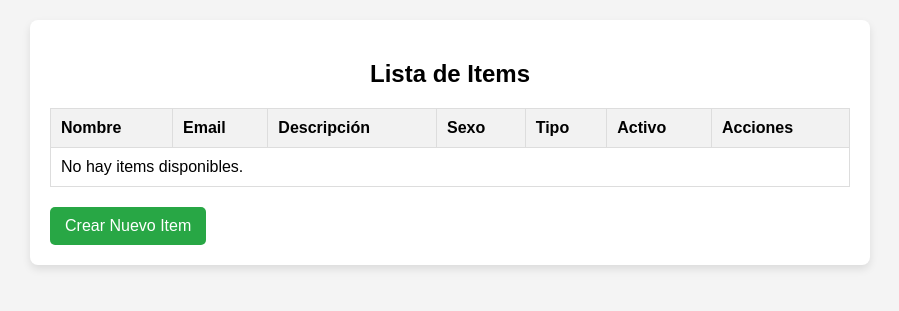
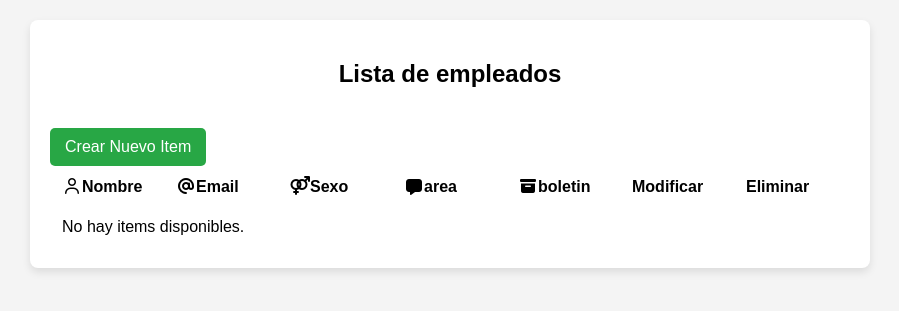
Before and after one commit to javier1002/prueba_tecnica, a FastAPI app: template app/templates/list.html in a window 1280 px wide. Shown: the top 311 px of the page, without its empty margins (190-1089 px from the left). Run offline with FastAPI, Linux system fonts and the light colour scheme; the template is opened without the code that fills it, so the values that code supplies are empty; parts of the project's set-up code (start-up, migrations or seed data) failed here and were passed over; some libraries are stand-ins or nearby versions.

Commit message:
se termino el listar y se completo el mostrar

```diff
--- a/app/main.py
+++ b/app/main.py
@@ -5,6 +5,9 @@ from fastapi.responses import HTMLResponse, RedirectResponse
 from sqlalchemy.orm import Session
 from app import models, schemas, crud
 from app.database import engine, SessionLocal, Base
+from typing import List
+import re
+import json
 
 # Crear las tablas en la base de datos
 Base.metadata.create_all(bind=engine)
@@ -34,7 +37,16 @@ async def redirect_to_list():
 # Endpoint para listar los items en formato HTML (con tabla)
 @app.get("/list", response_class=HTMLResponse)
 async def listar_items_html(request: Request, db: Session = Depends(get_db)):
-    items = crud.get_items(db)  # Obtiene todos los items de la base de datos
+    items = crud.get_items(db)
+
+    # Deserializar roles para cada item para mostrarlos correctamente
+    for item in items:
+        if item.roles and isinstance(item.roles, str):
+            try:
+                item.roles = json.loads(item.roles)
+            except:
+                item.roles = []
+
     return templates.TemplateResponse("list.html", {"request": request, "items": items})
 
 # Endpoint para mostrar el formulario de creación de items
@@ -42,20 +54,41 @@ async def listar_items_html(request: Request, db: Session = Depends(get_db)):
 async def mostrar_formulario(request: Request):
     return templates.TemplateResponse("formulario.html", {"request": request})
 
+# Función para validar el nombre
+def validar_nombre(nombre: str):
+    # Expresión regular para solo letras y espacios
+    nombre_regex = r"^[a-zA-ZáéíóúÁÉÍÓÚñÑ\s]+$"
+    if not re.match(nombre_regex, nombre):
+        raise ValueError("El nombre solo puede contener letras y espacios.")
+
 # Endpoint para crear un nuevo item
 @app.post("/items/")
 async def crear_item(
     nombre: str = Form(...),
-    email : str = Form(...),
+    email: str = Form(...),
     descripcion: str = Form(""),
     sexo: str = Form(""),
-    tipo: str = Form(...),
+    area: str = Form(...),
     activo: bool = Form(False),
+    roles: List[str] = Form([]),
     db: Session = Depends(get_db)
 ):
-    item = schemas.ItemCreate(nombre=nombre, descripcion=descripcion, sexo=sexo, tipo=tipo, activo=activo)
+    try:
+        validar_nombre(nombre)  # Validación del nombre
+    except ValueError as e:
+        raise HTTPException(status_code=422, detail=str(e))
+
+    item = schemas.ItemCreate(
+        nombre=nombre,
+        email=email,
+        descripcion=descripcion,
+        sexo=sexo,
+        area=area,
+        activo=activo,
+        roles=roles
+    )
     crud.crear_item(db, item)
-    return RedirectResponse("/", status_code=303)  # Redirige a la lista de items después de crear
+    return RedirectResponse("/", status_code=303)
 
 # Endpoint para mostrar el formulario de edición de un item
 @app.get("/items/{item_id}/edit", response_class=HTMLResponse)
@@ -63,29 +96,59 @@ async def editar_item(request: Request, item_id: int, db: Session = Depends(get_
     item = crud.get_items_by_id(db, item_id)
     if not item:
         raise HTTPException(status_code=404, detail="Item no encontrado")
+
+
+    if item.roles and isinstance(item.roles, str):
+        try:
+            item.roles = json.loads(item.roles)
+        except:
+            item.roles = []
+
     return templates.TemplateResponse("editar_item.html", {"request": request, "item": item})
 
-# Endpoint para actualizar un item (usamos POST para simular PUT)
+# Función para actualizar un item
 @app.post("/items/{item_id}/edit")
 async def actualizar_item(
     item_id: int,
     nombre: str = Form(...),
+    email: str = Form(...),
     descripcion: str = Form(""),
-    categoria: str = Form(""),
-    tipo: str = Form(...),
+    sexo: str = Form(""),
+    area: str = Form(...),
     activo: bool = Form(False),
+    roles: List[str] = Form([]),
     db: Session = Depends(get_db)
 ):
-    item = schemas.ItemUpdate(nombre=nombre, descripcion=descripcion, categoria=categoria, tipo=tipo, activo=activo)
+    try:
+        validar_nombre(nombre)
+    except ValueError as e:
+        raise HTTPException(status_code=422, detail=str(e))
+
+    item = schemas.ItemUpdate(
+        nombre=nombre,
+        email=email,
+        descripcion=descripcion,
+        sexo=sexo,
+        area=area,
+        activo=activo,
+        roles=roles
+    )
+
     updated_item = crud.update_item(db, item_id, item)
+
     if not updated_item:
         raise HTTPException(status_code=404, detail="Item no encontrado")
-    return RedirectResponse("/", status_code=303)  # Redirige a la lista de items después de la actualización
+
+    return RedirectResponse("/list", status_code=303)
 
 # Endpoint para eliminar un item (simulando DELETE con un POST)
 @app.post("/items/{item_id}/delete")
 async def eliminar_item(item_id: int, db: Session = Depends(get_db)):
-    db_item = crud.delete_item(db, item_id)
+    db_item = crud.get_items_by_id(db, item_id)
+
     if not db_item:
         raise HTTPException(status_code=404, detail="Item no encontrado")
-    return RedirectResponse("/", status_code=303)  # Redirige a la lista de items después de eliminar
+
+    crud.delete_item(db, item_id)
+
+    return RedirectResponse("/list", status_code=303)
--- a/app/routers/items.py
+++ b/app/routers/items.py
@@ -29,7 +29,7 @@ def listar_items(request: Request, db: Session = Depends(get_db)):
     return templates.TemplateResponse("items/list.html", {"request": request, "items": items})
 
 @router.post("/items/create", response_class=HTMLResponse)
-def create_item(nombre: str = Form(...), descripcion: str = Form(""), email: str=Form(""), categoria: str = Form(""), tipo: str = Form(...), activo: bool = Form(False), db: Session = Depends(get_db)):
-    item = schemas.ItemCreate(nombre=nombre, descripcion=descripcion, email=email, categoria=categoria, tipo=tipo, activo=activo)
+def create_item(nombre: str = Form(...), descripcion: str = Form(""), email: str=Form(""), sexo: str = Form(""), roles:str = Form(...), area:str = Form(...), activo: bool = Form(False), db: Session = Depends(get_db)):
+    item = schemas.ItemCreate(nombre=nombre, descripcion=descripcion, email=email, sexo=sexo, area=area, activo=activo, roles=roles.split(","))
     crud.create_item(db, item)
     return RedirectResponse("/", status_code=303)
--- a/app/static/styles.css
+++ b/app/static/styles.css
@@ -57,22 +57,48 @@ h2 {
     text-align: center;
 }
 
+
 table {
     width: 100%;
-    border-collapse: collapse;
-    margin-top: 20px;
+    table-layout: fixed;
+    word-wrap: break-word; /* Permite que el contenido largo se envuelva en la celda */
 }
 
 th, td {
     padding: 10px;
-    border: 1px solid #ddd;
     text-align: left;
+    word-wrap: break-word;
+    overflow-wrap: break-word; /* Asegura que las palabras largas no se desborden */
+    max-width: 200px;
 }
 
-th {
-    background-color: #f2f2f2;
+td {
+    text-overflow: ellipsis;
+    white-space: normal; /* Permite que el texto se divida en varias líneas */
+    overflow: hidden;
 }
 
+
+td:nth-child(2) {
+    width: 100%;
+}
+
+@media screen and (max-width: 600px) {
+    table, th, td {
+        display: block;
+        width: 100%;
+    }
+
+    td {
+        padding: 10px;
+        box-sizing: border-box;
+        word-wrap: break-word;
+    }
+
+    th {
+        display: none;
+    }
+}
 a {
     display: inline-block;
     margin-top: 20px;
--- a/app/templates/list.html
+++ b/app/templates/list.html
@@ -5,6 +5,8 @@
     <meta name="viewport" content="width=device-width, initial-scale=1.0">
     <title>Lista de Items</title>
     <link rel="stylesheet" href="/static/styles.css">
+    <link rel="stylesheet" href="https://cdnjs.cloudflare.com/ajax/libs/font-awesome/6.0.0-beta3/css/all.min.css">
+    <link rel="stylesheet" href="https://cdnjs.cloudflare.com/ajax/libs/font-awesome/7.0.1/css/all.min.css" integrity="sha512-2SwdPD6INVrV/lHTZbO2nodKhrnDdJK9/kg2XD1r9uGqPo1cUbujc+IYdlYdEErWNu69gVcYgdxlmVmzTWnetw==" crossorigin="anonymous" referrerpolicy="no-referrer" />
     <script type="text/javascript">
         function confirmarEliminacion(itemId) {
             // Muestra una advertencia antes de eliminar
@@ -18,34 +20,46 @@
 </head>
 <body>
     <div class="form-container">
-        <h2>Lista de Items</h2>
+
+        <h2>Lista de empleados</h2>
+        <a href="/create">Crear Nuevo Item</a>
         <table>
             <thead>
                 <tr>
-                    <th>Nombre</th>
-                    <th>Email</th>
-                    <th>Descripción</th>
-                    <th>Sexo</th>
-                    <th>Tipo</th>
-                    <th>Activo</th>
-                    <th>Acciones</th>
+
+                    <th><i class="fa-regular fa-user"></i></i>Nombre</th>
+                    <th><i class="fa-solid fa-at"></i>Email</th>
+                    <th><i class="fa-solid fa-venus-mars"></i>Sexo</th>
+                    <th><i class="fa-solid fa-message"></i>area</th>
+                    <th><i class="fa-solid fa-box-archive"></i>boletin</th>
+                    <th>Modificar</th>
+                    <th>Eliminar</th>
                 </tr>
             </thead>
             <tbody>
                 {% if items %}
                     {% for item in items %}
                         <tr>
+
                             <td>{{ item.nombre }}</td>
                             <td>{{ item.email if item.email else 'No proporcionado' }}</td>
-                            <td>{{ item.descripcion }}</td>
-                            <td>{{ item.categoria }}</td>
-                            <td>{{ item.tipo }}</td>
+                            <td>{{ item.sexo }}</td>
+                            <td>{{ item.area }}</td>
                             <td>{{ item.activo }}</td>
-                            <td>
-                                <a href="/items/{{ item.id }}/edit">Editar</a>
-                                <!-- Agregar un formulario de eliminación con un botón -->
+                            <td>{{ modificar }}
+                                <!-- Icono de editar -->
+                                <a href="/items/{{ item.id }}/edit">
+                                    <i class="fas fa-edit" style="color:blue;"></i>
+                                </a>
+                            </td>
+
+
+                            <td>{{ eliminar }}
+                                <!-- Formulario de eliminación con un botón -->
                                 <form id="form-eliminar-{{ item.id }}" action="/items/{{ item.id }}/delete" method="post" style="display:inline;">
-                                    <button type="button" onclick="confirmarEliminacion('{{ item.id }}')">Eliminar</button>
+                                    <button type="button" onclick="confirmarEliminacion('{{ item.id }}')">
+                                        <i class="fas fa-trash-alt" style="color:red;"></i>
+                                    </button>
                                 </form>
                             </td>
                         </tr>
@@ -57,7 +71,7 @@
                 {% endif %}
             </tbody>
         </table>
-        <a href="/create">Crear Nuevo Item</a>
+
     </div>
 </body>
 </html>
```
Also changed, not shown: app/crud.py (+22 -13 lines), app/models.py (+5 -4 lines), app/schemas.py (+9 -6 lines), app/templates/editar_item.html (+53 -20 lines), app/templates/formulario.html (+71 -18 lines), README.md, 2 other files.
